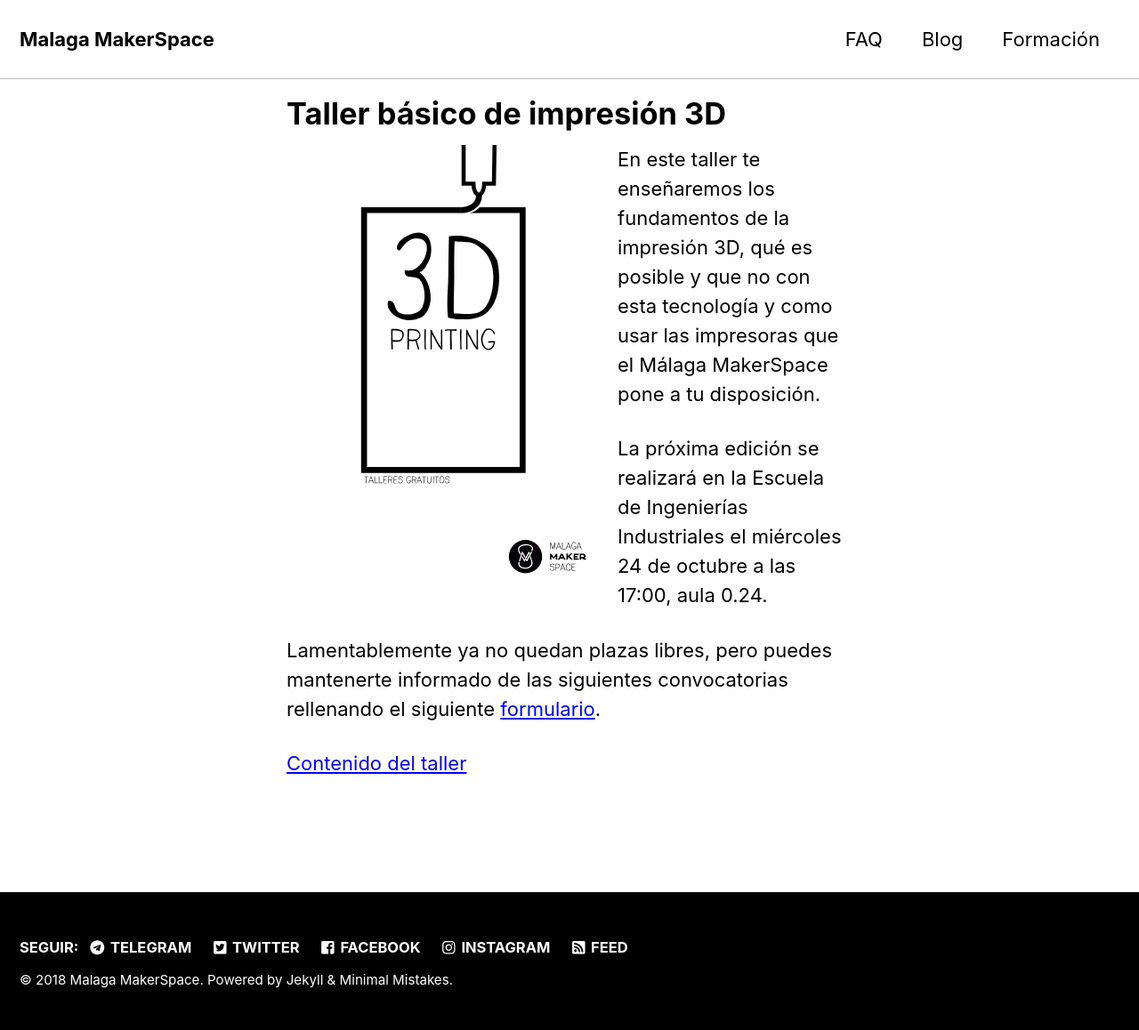
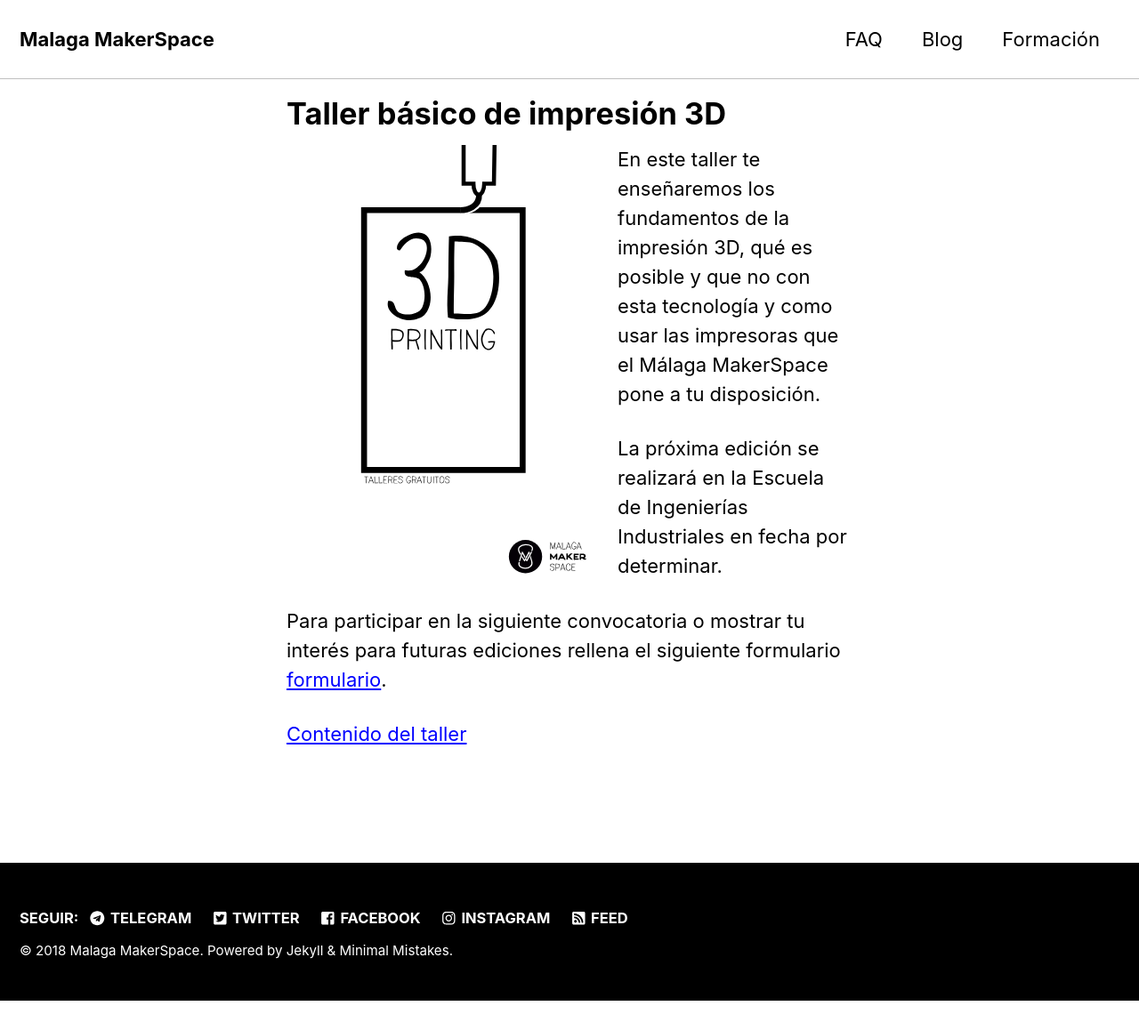
Before and after one commit to MalagaMakerSpace/malagamakerspace.github.io, a Jekyll site: the page built from formacion/fdm-basico.md, in a window 1280 px wide. Shown: the whole page at 89% size. Built offline with Jekyll 4.4.1, drawn with Linux system fonts in a browser that asks for light colours; cached includes are drawn as plain includes; nearby versions of some CDN libraries; after the commit the page ends 1125 px from its top, so only the background shows below that.

Commit message:
Update fdm-basico.md

```diff
--- a/formacion/fdm-basico.md
+++ b/formacion/fdm-basico.md
@@ -7,8 +7,8 @@
 ![Poster fdm-basico](/assets/images/fdm-basico.svg){: .align-left width="350"}
 En este taller te enseñaremos los fundamentos de la impresión 3D, qué es posible y que no con esta tecnología y como usar las impresoras que el Málaga MakerSpace pone a tu disposición.
 
-La próxima edición se realizará en la Escuela de Ingenierías Industriales el miércoles 24 de octubre a las 17:00, aula 0.24.
+La próxima edición se realizará en la Escuela de Ingenierías Industriales en fecha por determinar.
 
-Lamentablemente ya no quedan plazas libres, pero puedes mantenerte informado de las siguientes convocatorias rellenando el siguiente [formulario](https://goo.gl/forms/AzABlRylEvvBmdYD3).
+Para participar en la siguiente convocatoria o mostrar tu interés para futuras ediciones rellena el siguiente formulario [formulario](https://goo.gl/forms/AzABlRylEvvBmdYD3).
 
 [Contenido del taller](/formacion/docs/fdm-basico.pdf)
```
